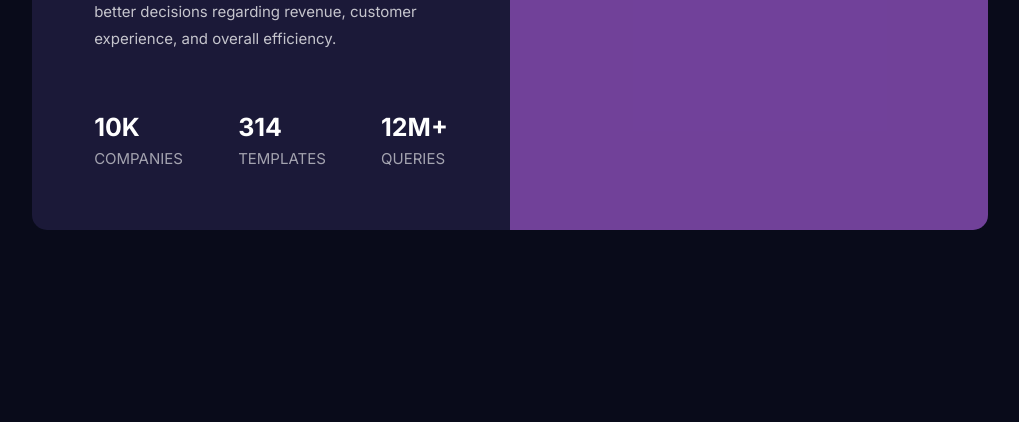
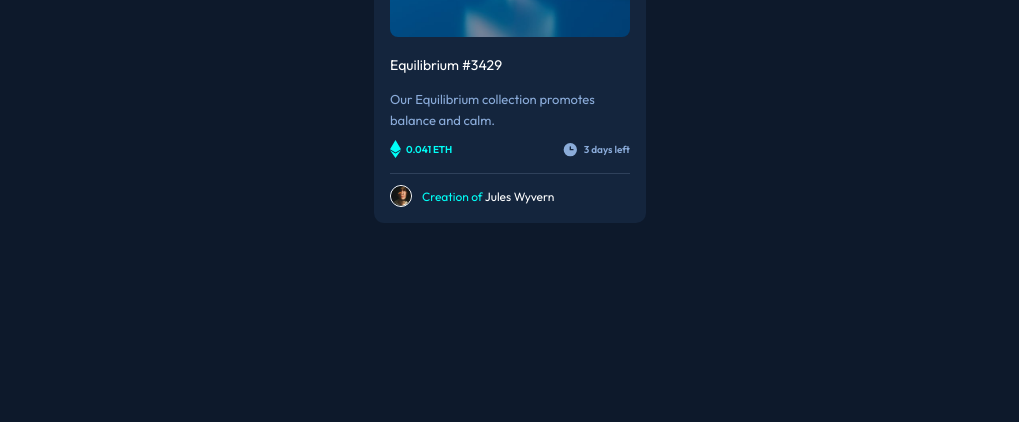
Before and after one commit to oshokhoje/Nft-component-card, a plain HTML site: page index.html in a window 1280 px wide. Shown: the part 378-800 px from the top of the page, without its empty margins (130-1149 px from the left). Drawn offline with Linux system fonts and the light colour scheme.

Commit message:
Add files via upload

```diff
--- a/css/style.css
+++ b/css/style.css
@@ -1,141 +1,131 @@
-@import url('https://fonts.googleapis.com/css2?family=Inter:wght@400;700&display=swap');
+@import url('https://fonts.googleapis.com/css2?family=Outfit:wght@300;400;600&display=swap');
 
 * {
     padding: 0;
     margin: 0;
-    box-sizing: border-box;
 }
 
 body {
-    font-family: Inter, sans-serif;
-    min-height: 100vh;
-    background-color: hsl(233, 47%, 7%);
+    font-family: outfit;
+    background: hsl(217, 54%, 11%);
+    width: 100vw;
+    height: 100vh;
     display: flex;
+    justify-content: center;
     align-items: center;
-    font-size: 15px;
 }
 
 .container {
-    max-width: 1020px;
-    margin: 0 auto;
+    background-color: hsl(216, 50%, 16%);
+    padding: 1em;
+    border-radius: 10px;
+    width: 15em;
 }
 
-.wrapper {
-    background-color: hsl(244, 38%, 16%);
-    display: grid;
-    grid-template-columns: 1fr 1fr;
-    border-radius: 15px;
-    overflow: hidden;
-    margin: 2rem;
+.page-image {
+    position: relative;
+    cursor: pointer;
 }
 
-.img-component img {
+.page-image img {
+    border-radius: 8px;
+}
+.view {
+    position: absolute;
+    top: 0;
     width: 100%;
     height: 100%;
-    object-fit: cover;
-}
-.img-component {
-    position: relative;
+    opacity: 0;
+    transition: 0.5s;
 }
 
-.img-component::after {
+.view img {
     position: absolute;
-    content: '';
-    width: 100%;
-    height: 100%;
-    left: 0;
-    right: 0;
-    background-color: hsla(277, 64%, 61%, 0.6);
+    top: 50%;
+    left: 50%;
+    transform: translate(-50%, -50%);
 }
 
-.text-component {
-    padding: 13%;
+.view:hover {
+    background-color: hsl(178, 100%, 50%, 60%);
+    opacity: 1;
 }
 
-.title {
+h1 {
     color: hsl(0, 0%, 100%);
-    font-weight: 700;
-    padding-bottom: 22px;
+    font-size: 14px;
+    font-weight: 400;
+    margin-top: 15px;
 }
 
-.title span {
-    color: hsl(277, 64%, 61%);    ;
-}
-.subtitle {
-    color: hsla(0, 0%, 100%, 0.75);
-    line-height: 1.8;
+h1:hover {
+    cursor: pointer;
+    color: hsl(215, 51%, 70%);
 }
 
-.stat-box {
+.para {
+    color: hsl(215, 51%, 70%);
+    font-size: 13px;
+    font-weight: 400;
+    margin-top: 15px;
+    line-height: 1.6;
+}
+
+.collection {
     display: flex;
     justify-content: space-between;
-    text-transform: uppercase;
-    padding-top: 60px;
+    align-items: center;
+    font-weight: 600;
+    color: hsl(178, 100%, 50%);
+    margin-top: 10px;
+    flex-wrap: wrap;
 }
 
-.stat-box p.num {
-    color: hsl(0, 0%, 100%);
-    font-size: 25px;
-    font-weight: 700;
-    margin-bottom: 7px;
+
+.collection p {
+    display: flex;
+    align-items: center;
+    height: 100%;
+    margin-bottom: 15px;
+    font-size: 10px;
 }
 
-.stat-box p {
-    color: hsla(0, 0%, 100%, 0.6);
+.collection::after {
+    content: '.';
+    font-size: 0;
+    display: block;
+    width: 100%;
+    height: 1px;
+    border-top: 1px solid hsl(215, 32%, 27%);
+    margin-bottom: 10px;
+}
+.days {
+    color: hsl(215, 51%, 70%);
 }
 
-/**** MEDIA QUERY *********/
-
-@media only screen and (max-width: 768px) and
-(min-width: 28.3em) {
-    body {
-        font-size: 12px;
-    }
-
-    .text-component {
-        padding: 12%;
-    }
-
-    .title {
-        font-size: 22px;
-    }
-
-    .stat-box {
-        padding-top: 30px;
-    }
-
-    .stat-box p.num {
-        font-size: 17px;
-    }
+.collection span {
+   padding-left: 5px;
 }
 
-@media only screen and (max-width: 425px) {
-    body {
-        text-align: center;
-    }
+.footer {
+    display: flex;
+    font-size: 12px;
+    height: 100%;
+    align-items: center;
+    color: hsl(178, 100%, 50%);
+}
 
-    .wrapper {
-        grid-template-columns: 1fr;
-    }
+.footer:hover {
+    cursor: pointer;
+    color: hsl(215, 51%, 70%);
+}
 
-    .img-component {
-        order: -1;
-    }
+.footer img {
+    margin-right: 10px;
+    border-radius: 50%;
+    border: 1px solid #fff;
+}
 
-    .text-component {
-        padding: 12%;
-    }
-
-    .title {
-        font-size: 23px;
-        line-height: 1.4;
-    }
-    .stat-box {
-        flex-direction: column;
-        padding-top: 30px;
-    }
-
-    .stat-box div {
-        margin-top: 20px;
-    }
+.footer span {
+    color:  hsl(0, 0%, 100%);
 }
--- a/index.html
+++ b/index.html
@@ -3,39 +3,45 @@
 <head>
     <meta charset="UTF-8">
     <meta name="viewport" content="width=device-width, initial-scale=1.0">
+    <title>NFT card component</title>
 
-    <title>Card Component</title>
-
-    <link rel="icon" type="image/png" sizes="32x32" href="images/favicon-32x32.png">
+    <link rel="icon" href="images/favicon-32x32.png" sizes="32x32">
     <link rel="stylesheet" href="css/style.css">
 </head>
+<body>
+    <main class="container">
 
-<body>
-    <div class="container">
         <div class="wrapper">
-            <div class="text-component">
-                <h1 class="title">Get <span>insights</span> that help your business grow.</h1>
-                <p class="subtitle">Discover the benefits of data analytics and make better decisions regarding revenue, customer experience, and overall efficiency.</p>
 
-                <div class="stat-box">
-                    <div>
-                        <p class="num">10k</p>
-                        <p>companies</p>
-                    </div>
-                    <div>
-                        <p class="num">314</p>
-                        <p>templates</p>
-                    </div>
-                    <div>
-                        <p class="num">12m+</p>
-                        <p>queries</p>
-                    </div>
+            <div class="page-image">
+                <img src="images/image-equilibrium.jpg" width="240" height="200" alt="page image">
+                <div class="view">
+                    <img src="images/icon-view.svg" alt="view">
                 </div>
             </div>
-            <div class="img-component">
-                <img src="images/image-header-desktop.jpg" alt="page image">
+
+            <h1 class="card-id">Equilibrium #3429</h1>
+            <p class="para">Our Equilibrium collection promotes balance and calm.</p>
+
+            <div class="collection">
+                <p class="eth">
+                    <img src="images/icon-ethereum.svg" alt="eth">
+                    <span>0.041 ETH</span>
+                </p>
+                <p class="days">
+                    <img src="images/icon-clock.svg" alt="days">
+                    <span>3 days left</span>
+                </p>
             </div>
+
+
+            <div class="footer">
+                <img src="images/image-avatar.png" width="20" alt="avatar img">
+                <p>Creation of <span class="white">Jules Wyvern</span></p>
+            </div>
+
         </div>
-    </div>
+
+    </main>
 </body>
 </html>
```
